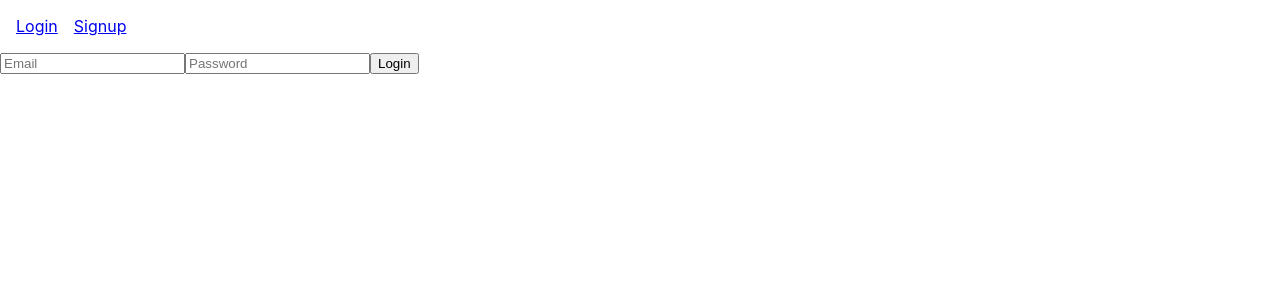
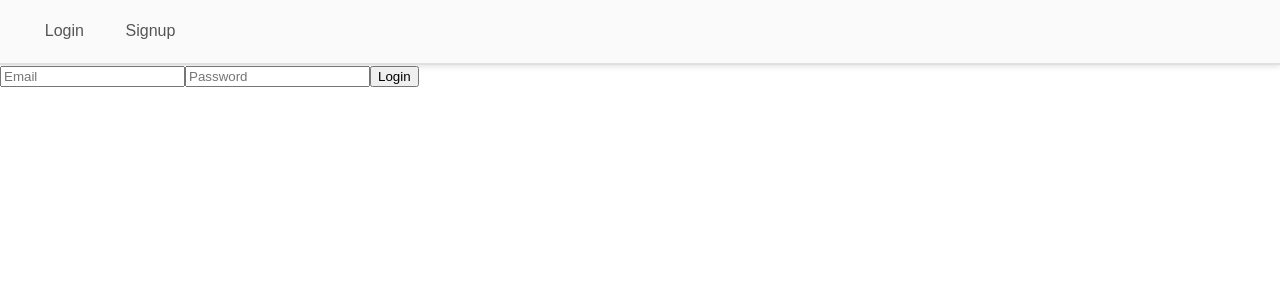
Before and after one commit to haroon06d/event-management-app, a React (Create React App) app: page /login in a window 1280 px wide. Shown: the top 300 px of the page. Built offline with nearby package versions, Linux system fonts and the light colour scheme.

Commit message:
Update components UI

```diff
--- a/src/components/EventForm.tsx
+++ b/src/components/EventForm.tsx
@@ -79,37 +79,102 @@ const EventForm: React.FC<Props> = ({ event, onDone }) => {
 		}
 	};
 
+	const formStyle: React.CSSProperties = {
+		display: "flex",
+		flexDirection: "column",
+		gap: "12px",
+		backgroundColor: "#fff",
+		padding: "20px",
+		borderRadius: "6px",
+		boxShadow: "0 2px 6px rgba(0,0,0,0.1)",
+		maxWidth: "500px",
+		margin: "20px auto",
+		fontFamily: "Arial, sans-serif",
+	};
+
+	const inputStyle: React.CSSProperties = {
+		padding: "10px",
+		borderRadius: "4px",
+		border: "1px solid #ccc",
+		fontSize: "14px",
+	};
+
+	const textareaStyle: React.CSSProperties = {
+		...inputStyle,
+		minHeight: "80px",
+		resize: "vertical",
+	};
+
+	const selectStyle: React.CSSProperties = {
+		...inputStyle,
+	};
+
+	const fileInputStyle: React.CSSProperties = {
+		...inputStyle,
+		padding: "5px",
+	};
+
+	const buttonStyle: React.CSSProperties = {
+		backgroundColor: "#fff",
+		color: "#000",
+		border: "1px solid #ccc",
+		padding: "10px 20px",
+		borderRadius: "4px",
+		cursor: "pointer",
+		fontWeight: "bold",
+		transition: "background-color 0.2s",
+	};
+
+	const buttonHover = (e: React.MouseEvent<HTMLButtonElement>) => {
+		e.currentTarget.style.backgroundColor = "#eee";
+	};
+
+	const buttonLeave = (e: React.MouseEvent<HTMLButtonElement>) => {
+		e.currentTarget.style.backgroundColor = "#fff";
+	};
+
+	const imageStyle: React.CSSProperties = {
+		width: "150px",
+		marginTop: "10px",
+		borderRadius: "4px",
+	};
+
 	return (
-		<form onSubmit={handleSubmit}>
+		<form onSubmit={handleSubmit} style={formStyle}>
 			<input
 				required
 				placeholder="Title"
 				value={title}
 				onChange={e => setTitle(e.target.value)}
+				style={inputStyle}
 			/>
 			<textarea
 				required
 				placeholder="Description"
 				value={description}
 				onChange={e => setDescription(e.target.value)}
+				style={textareaStyle}
 			/>
 			<input
 				required
 				type="datetime-local"
 				value={datetime}
 				onChange={e => setDatetime(e.target.value)}
+				style={inputStyle}
 			/>
 			<input
 				required
 				placeholder="Venue"
 				value={venue}
 				onChange={e => setVenue(e.target.value)}
+				style={inputStyle}
 			/>
 			<input
 				required
 				placeholder="Organiser"
 				value={organiser}
 				onChange={e => setOrganiser(e.target.value)}
+				style={inputStyle}
 			/>
 			<input
 				required
@@ -117,21 +182,40 @@ const EventForm: React.FC<Props> = ({ event, onDone }) => {
 				min={1}
 				value={participantLimit}
 				onChange={e => setParticipantLimit(+e.target.value)}
+				style={inputStyle}
 			/>
-			<select value={status} onChange={e => setStatus(e.target.value as any)}>
+			<select value={status} onChange={e => setStatus(e.target.value as any)} style={selectStyle}>
 				<option value="DRAFT">DRAFT</option>
 				<option value="PUBLISHED">PUBLISHED</option>
 				<option value="CANCELLED">CANCELLED</option>
 			</select>
-
 			<input
 				type="file"
 				accept="image/*"
 				onChange={e => setImage(e.target.files ? e.target.files[0] : null)}
+				style={fileInputStyle}
 			/>
-			{imageUrl && <img src={imageUrl} alt="Event" style={{ width: 150, marginTop: 10 }} />}
+			{imageUrl && <img src={imageUrl} alt="Event" style={imageStyle} />}
+			<div style={{ display: "flex", justifyContent: "flex-end", gap: "10px", marginTop: "15px" }}>
+				<button
+					type="button"
+					style={buttonStyle}
+					onClick={() => onDone?.()}
+					onMouseEnter={buttonHover}
+					onMouseLeave={buttonLeave}
+				>
+					Cancel
+				</button>
+				<button
+					type="submit"
+					style={buttonStyle}
+					onMouseEnter={buttonHover}
+					onMouseLeave={buttonLeave}
+				>
+					Save
+				</button>
+			</div>
 
-			<button type="submit">Save</button>
 		</form>
 	);
 };
--- a/src/components/Navbar.tsx
+++ b/src/components/Navbar.tsx
@@ -1,34 +1,125 @@
-import { useContext } from "react";
+import { useContext, useState } from "react";
 import { AuthContext } from "../context/AuthContext";
 import { Link } from "react-router-dom";
 
 const Navbar = () => {
 	const { user, logout } = useContext(AuthContext);
+	const [hoveredLink, setHoveredLink] = useState<number | null>(null);
+
+	const navStyle = {
+		display: "flex",
+		gap: "1rem",
+		padding: "1rem 2rem",
+		backgroundColor: "#fafafa",
+		borderBottom: "2px solid #e0e0e0",
+		alignItems: "center",
+		fontFamily: "Arial, sans-serif",
+		color: "#333",
+		boxShadow: "0 2px 5px rgba(0,0,0,0.1)",
+	};
+
+	const linkStyle = {
+		textDecoration: "none",
+		color: "#555",
+		padding: "0.4rem 0.8rem",
+		borderRadius: "4px",
+		transition: "all 0.2s",
+	};
+
+	const linkHoverStyle = {
+		color: "#000",
+		backgroundColor: "#f0f0f0",
+		boxShadow: "0 2px 5px rgba(0,0,0,0.1)",
+	};
+
+	const buttonStyle = {
+		padding: "0.4rem 0.8rem",
+		cursor: "pointer",
+		border: "1px solid #ccc",
+		borderRadius: "4px",
+		backgroundColor: "#fff",
+		color: "#333",
+		fontFamily: "inherit",
+		transition: "all 0.2s",
+	};
+
+
+	const handleMouseEnter = (index: number) => setHoveredLink(index);
+	const handleMouseLeave = () => setHoveredLink(null);
 
 	return (
-		<nav style={{ display: "flex", gap: "1rem", padding: "1rem" }}>
+		<nav style={navStyle}>
 			{user ? (
 				<>
 					{user.role === "ADMIN" && (
 						<>
-							<Link to="/admin">Admin Dashboard</Link>
-							<Link to="/admin/events">Manage Events</Link>
+							<Link
+								to="/admin"
+								style={hoveredLink === 0 ? { ...linkStyle, ...linkHoverStyle } : linkStyle}
+								onMouseEnter={() => handleMouseEnter(0)}
+								onMouseLeave={handleMouseLeave}
+							>
+								Admin Dashboard
+							</Link>
+							<Link
+								to="/admin/events"
+								style={hoveredLink === 1 ? { ...linkStyle, ...linkHoverStyle } : linkStyle}
+								onMouseEnter={() => handleMouseEnter(1)}
+								onMouseLeave={handleMouseLeave}
+							>
+								Manage Events
+							</Link>
 						</>
 					)}
 					{user.role === "PARTICIPANT" && (
 						<>
-							<Link to="/dashboard">My Dashboard</Link>
-							<Link to="/my-events">My Events</Link>
+							<Link
+								to="/dashboard"
+								style={hoveredLink === 2 ? { ...linkStyle, ...linkHoverStyle } : linkStyle}
+								onMouseEnter={() => handleMouseEnter(2)}
+								onMouseLeave={handleMouseLeave}
+							>
+								My Dashboard
+							</Link>
+							<Link
+								to="/my-events"
+								style={hoveredLink === 3 ? { ...linkStyle, ...linkHoverStyle } : linkStyle}
+								onMouseEnter={() => handleMouseEnter(3)}
+								onMouseLeave={handleMouseLeave}
+							>
+								My Events
+							</Link>
 						</>
 					)}
 
-					<span>({user.role})</span>
-					<button onClick={logout}>Logout</button>
+					<span style={{ marginLeft: "auto", paddingRight: "1rem" }}>({user.role})</span>
+					<button
+						style={buttonStyle}
+						onMouseEnter={(e) => (e.currentTarget.style.backgroundColor = "#f0f0f0")}
+						onMouseLeave={(e) => (e.currentTarget.style.backgroundColor = "#fff")}
+						onClick={logout}
+					>
+						Logout
+					</button>
 				</>
 			) : (
 				<>
-					<Link to="/login">Login</Link>
-					<Link to="/signup">Signup</Link>
+					<Link
+						to="/login"
+						style={hoveredLink === 4 ? { ...linkStyle, ...linkHoverStyle } : linkStyle}
+						onMouseEnter={() => handleMouseEnter(4)}
+						onMouseLeave={handleMouseLeave}
+					>
+						Login
+					</Link>
+					<Link
+						to="/signup"
+						style={hoveredLink === 5 ? { ...linkStyle, ...linkHoverStyle } : linkStyle}
+						onMouseEnter={() => handleMouseEnter(5)}
+						onMouseLeave={handleMouseLeave}
+					>
+						Signup
+					</Link>
 				</>
 			)}
 		</nav>
```
